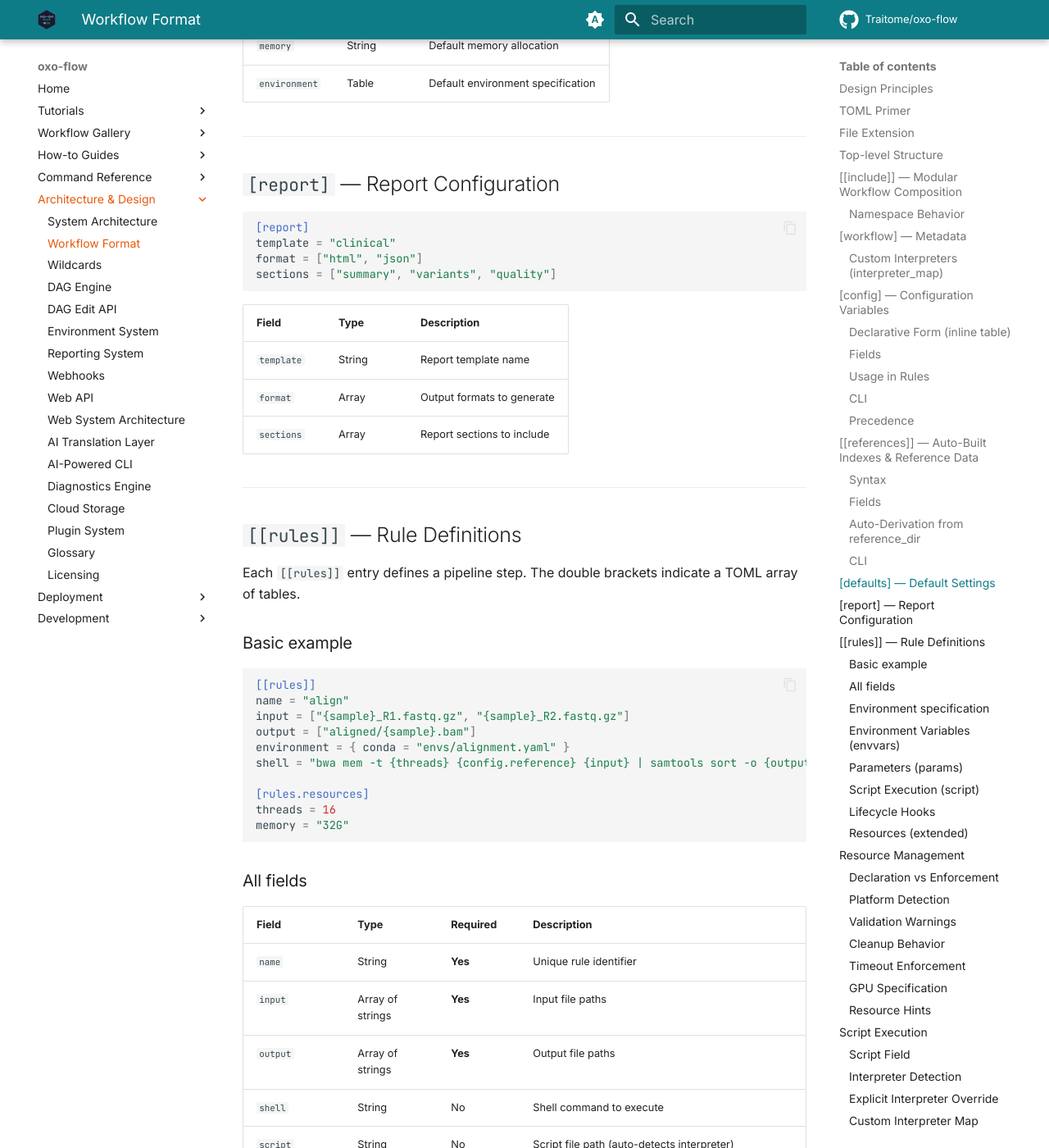
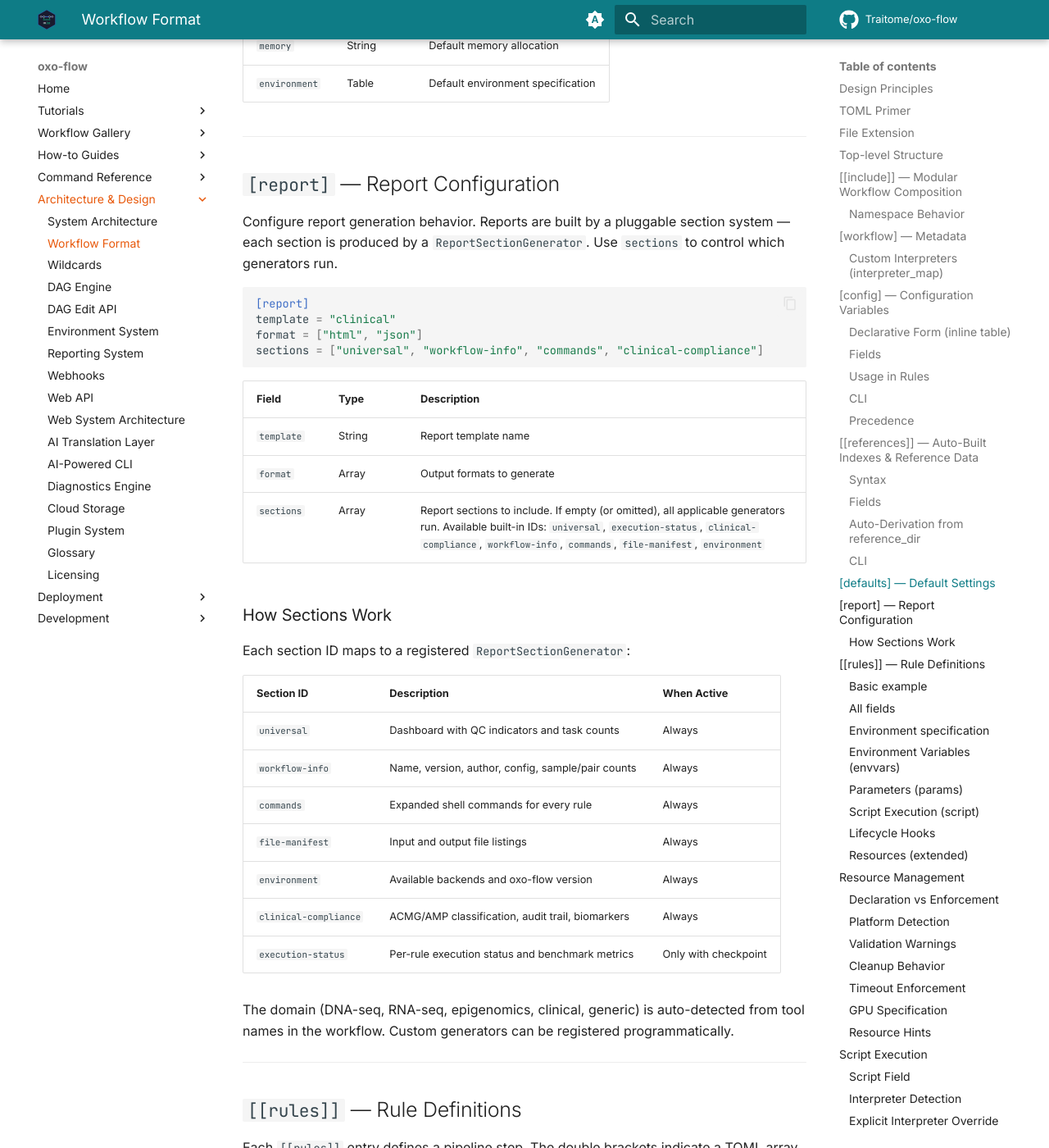
Before and after one commit to Traitome/oxo-flow, an MkDocs documentation site: the page built from docs/guide/src/reference/workflow-format.md, in a window 1280 px wide and 1400 px high, scrolled down 8364 px. Shown: the whole window at 82% size. Built offline with MkDocs 1.6.1 and Material for MkDocs 9.7.7, drawn with Linux system fonts in a browser that asks for light colours; comment, search, counter and statistics services are not loaded.

Commit message:
docs: document pluggable report section system in report.md and workflow-format.md
- report.md: add available section IDs, [report].sections usage example,
  domain auto-detection note, and ReportSectionGenerator trait reference
- workflow-format.md: expand [report] section documentation with
  per-section descriptions, activation conditions, and section ID table

Co-Authored-By: Claude <noreply@anthropic.com>

````diff
--- a/docs/guide/src/reference/workflow-format.md
+++ b/docs/guide/src/reference/workflow-format.md
@@ -335,18 +335,36 @@ environment = { conda = "envs/base.yaml" }
 
 ## `[report]` — Report Configuration
 
+Configure report generation behavior. Reports are built by a pluggable section system — each section is produced by a `ReportSectionGenerator`. Use `sections` to control which generators run.
+
 ```toml
 [report]
 template = "clinical"
 format = ["html", "json"]
-sections = ["summary", "variants", "quality"]
+sections = ["universal", "workflow-info", "commands", "clinical-compliance"]
 ```
 
 | Field | Type | Description |
 |---|---|---|
 | `template` | String | Report template name |
 | `format` | Array | Output formats to generate |
-| `sections` | Array | Report sections to include |
+| `sections` | Array | Report sections to include. If empty (or omitted), all applicable generators run. Available built-in IDs: `universal`, `execution-status`, `clinical-compliance`, `workflow-info`, `commands`, `file-manifest`, `environment` |
+
+### How Sections Work
+
+Each section ID maps to a registered `ReportSectionGenerator`:
+
+| Section ID | Description | When Active |
+|-----------|-------------|-------------|
+| `universal` | Dashboard with QC indicators and task counts | Always |
+| `workflow-info` | Name, version, author, config, sample/pair counts | Always |
+| `commands` | Expanded shell commands for every rule | Always |
+| `file-manifest` | Input and output file listings | Always |
+| `environment` | Available backends and oxo-flow version | Always |
+| `clinical-compliance` | ACMG/AMP classification, audit trail, biomarkers | Always |
+| `execution-status` | Per-rule execution status and benchmark metrics | Only with checkpoint |
+
+The domain (DNA-seq, RNA-seq, epigenomics, clinical, generic) is auto-detected from tool names in the workflow. Custom generators can be registered programmatically.
 
 ---
 
````
Also changed, not shown: docs/guide/src/commands/report.md (+9 -0 lines).
